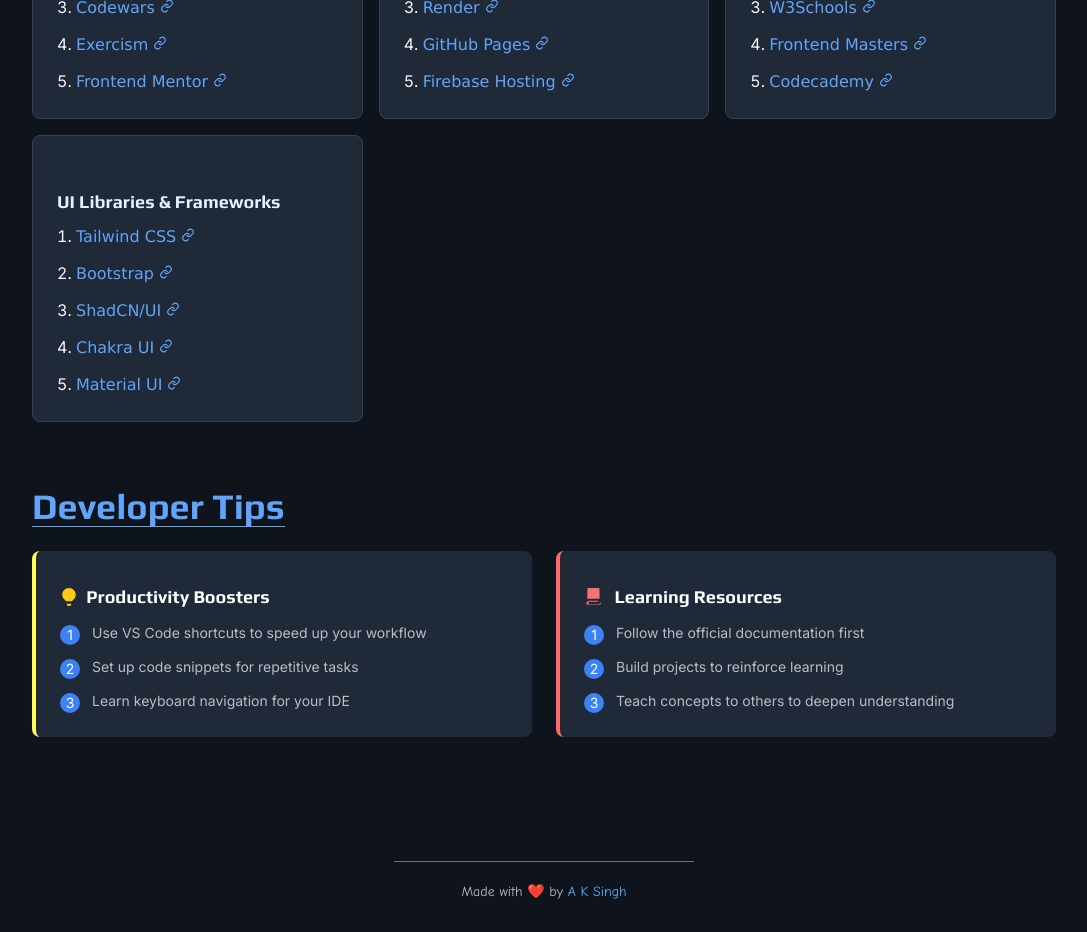
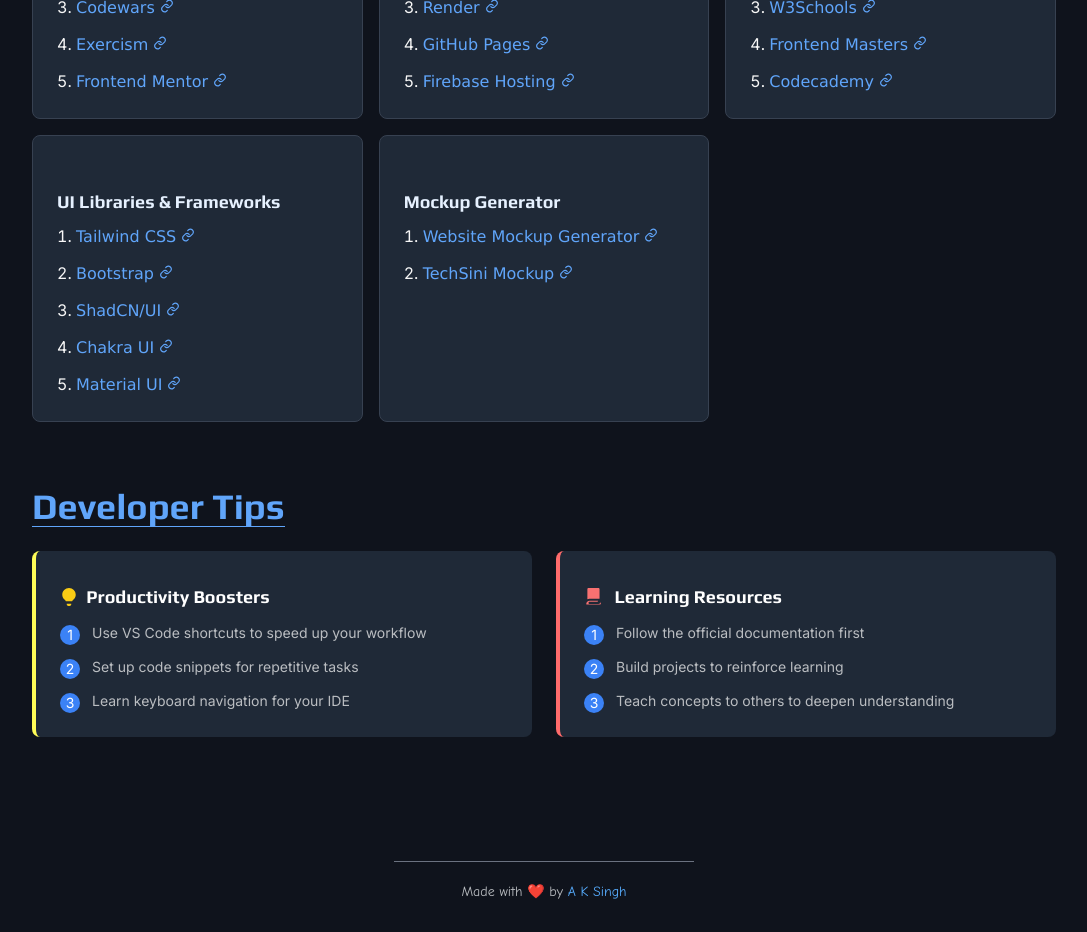
Before and after one commit to aksinghrajpoot/aksinghrajpoot, a Next.js app: page /resources in a window 1280 px wide. Shown: the part 1300-2232 px from the top of the page, without its empty margins (96-1183 px from the left). Built offline with nearby package versions, Linux system fonts and the light colour scheme.

Commit message:
Mockup Generator Added

```diff
--- a/src/app/resources/page.js
+++ b/src/app/resources/page.js
@@ -124,6 +124,13 @@
       { name: "ShadCN/UI", url: "https://ui.shadcn.com/" },
       { name: "Chakra UI", url: "https://chakra-ui.com/" },
       { name: "Material UI", url: "https://mui.com/" },
+    ],
+  },
+  {
+    category: "Mockup Generator",
+    links: [
+      { name: "Website Mockup Generator", url: "https://websitemockupgenerator.com/" },
+      { name: "TechSini Mockup", url: "https://techsini.com/multi-mockup/index.php" },
     ],
   },
 ];
```
